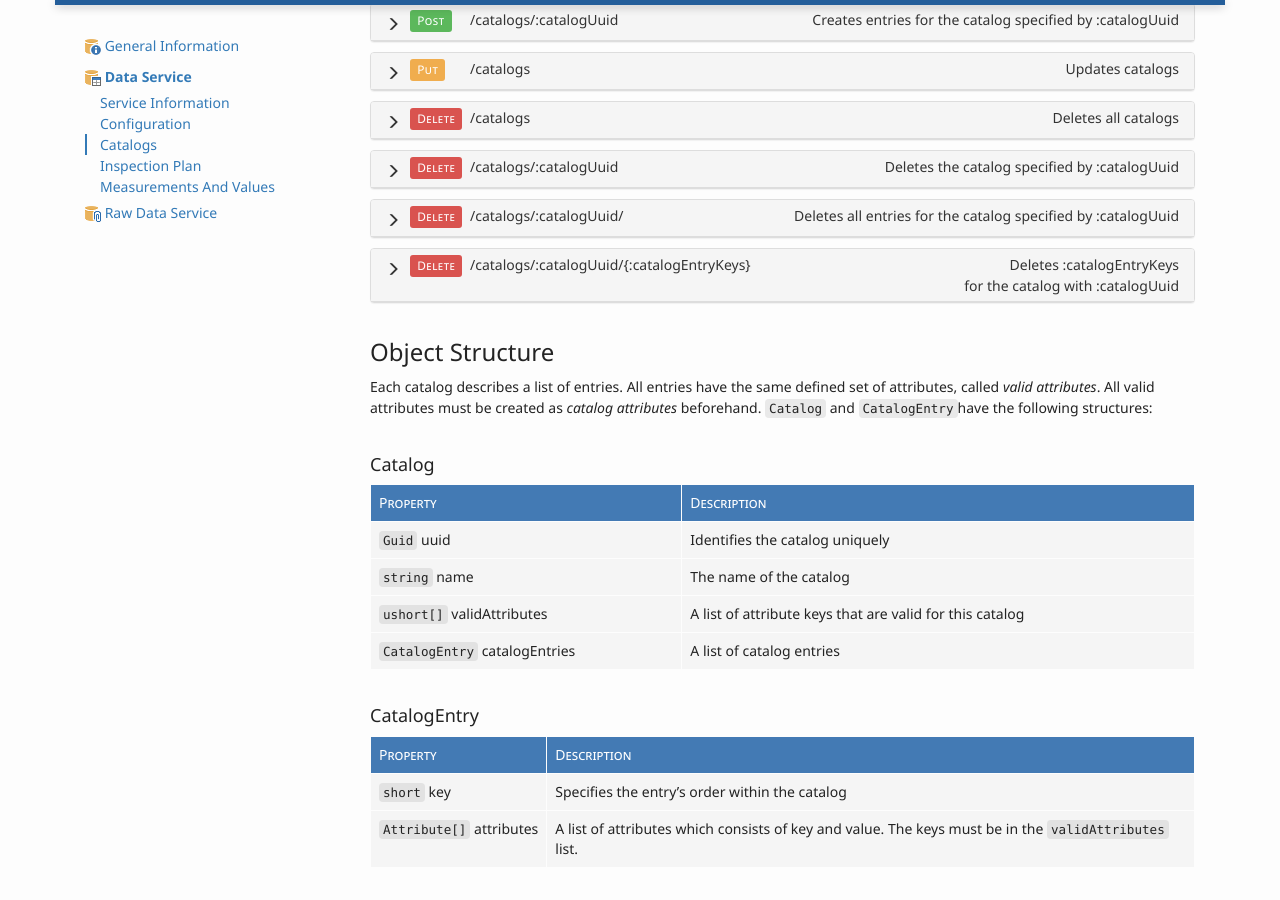
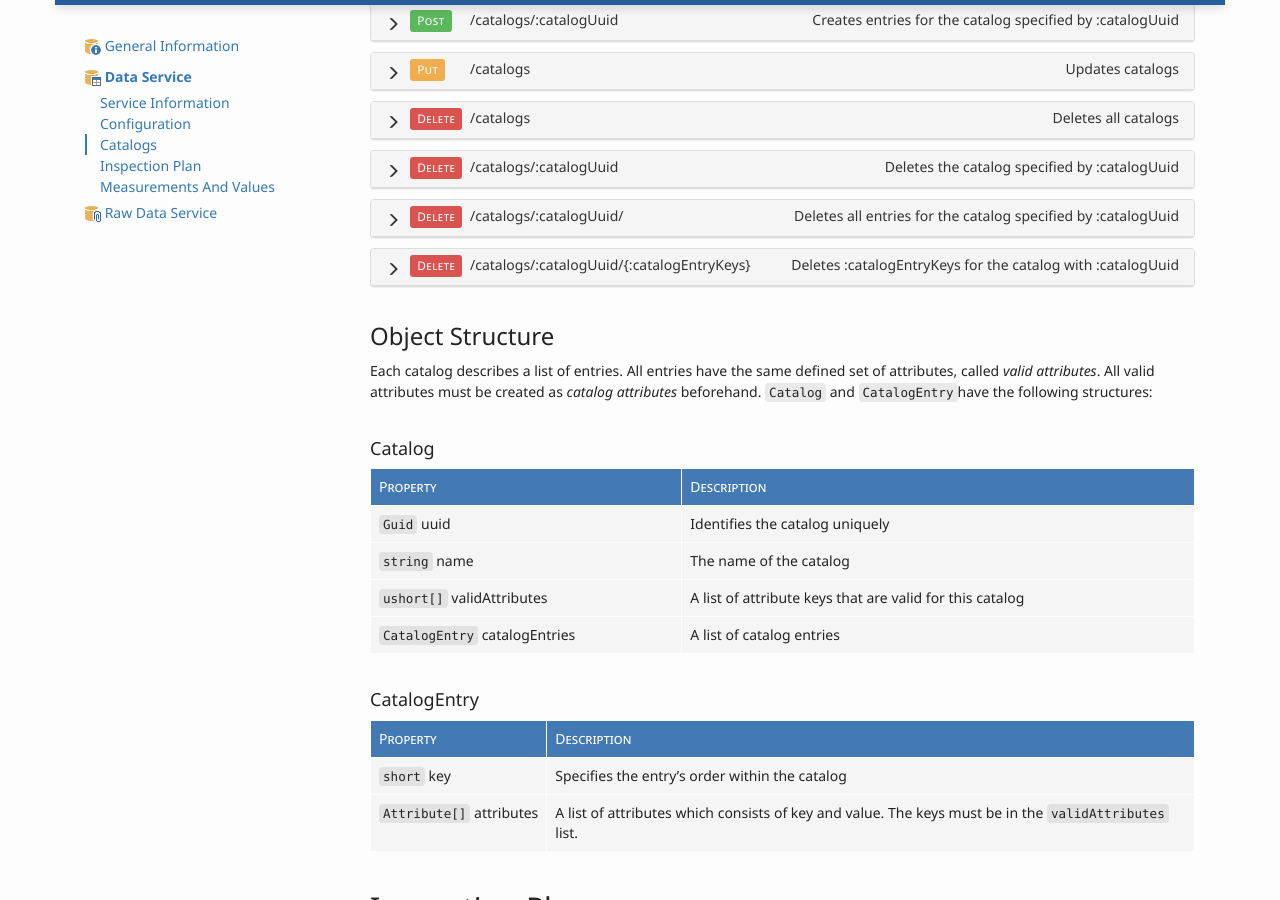
Before and after one commit to ZEISS-PiWeb/PiWeb-Api, a Jekyll site: the page built from _pages/01-restapi.md, in a window 1280 px wide and 900 px high, scrolled down 4827 px. Built offline with Jekyll 4.4.1, drawn with Linux system fonts in a browser that asks for light colours.

Commit message:
Update 012-dataservice.md

```diff
--- a/_pages/012-dataservice.md
+++ b/_pages/012-dataservice.md
@@ -618,7 +618,7 @@ HTTP/1.1 200 Ok
 {% assign linkId="catalogEndpointDeleteEntries" %}
 {% assign method="DELETE" %}
 {% assign endpoint="/catalogs/:catalogUuid/{:catalogEntryKeys}" %}
-{% assign summary="Deletes :catalogEntryKeys<br/> for the catalog with :catalogUuid" %}
+{% assign summary="Deletes :catalogEntryKeys for the catalog with :catalogUuid" %}
 {% assign description="" %}
 
 {% assign exampleCaption="Delete the entries with key 1 and 3 from the catalog with uuid 8c376bee-ffe3-4ee4-abb9-a55b492e69ad" %}
```
